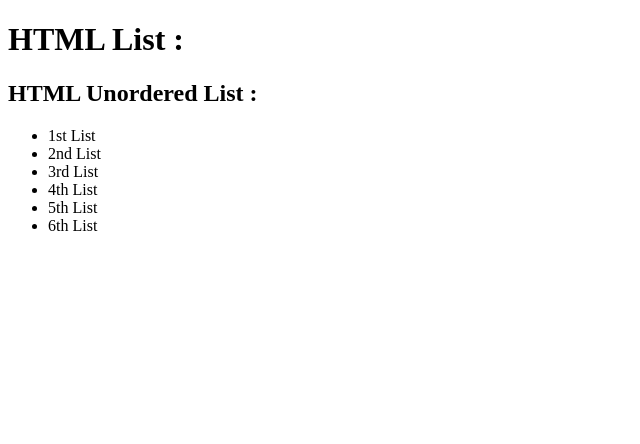
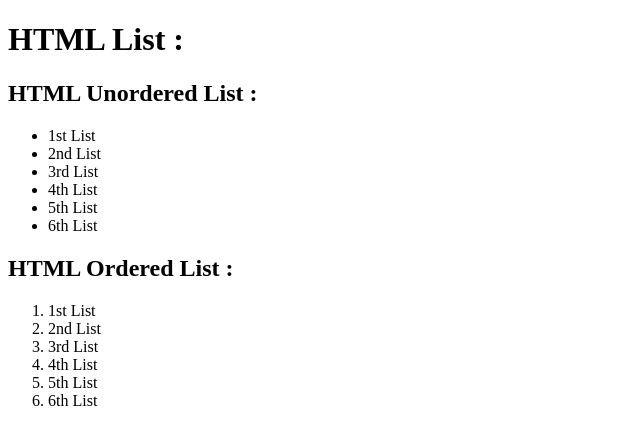
Before and after one commit to ahkamul/firstHTMLProject, a plain HTML site: page index.html in a window 1280 px wide. Shown: the whole page, without its empty margins (0-640 px from the left). Drawn offline with Linux system fonts and the light colour scheme.

Commit message:
HTML Ordered List added to index.html

```diff
--- a/index.html
+++ b/index.html
@@ -19,5 +19,18 @@
         <li>5th List</li>
         <li>6th List</li>
     </ul>
+
+    <h2>HTML Ordered List :</h2>
+
+    <ol>
+        <li>1st List</li>
+        <li>2nd List</li>
+        <li>3rd List</li>
+        <li>4th List</li>
+        <li>5th List</li>
+        <li>6th List</li>
+    </ol>
+
+
 </body>
 </html>
```
